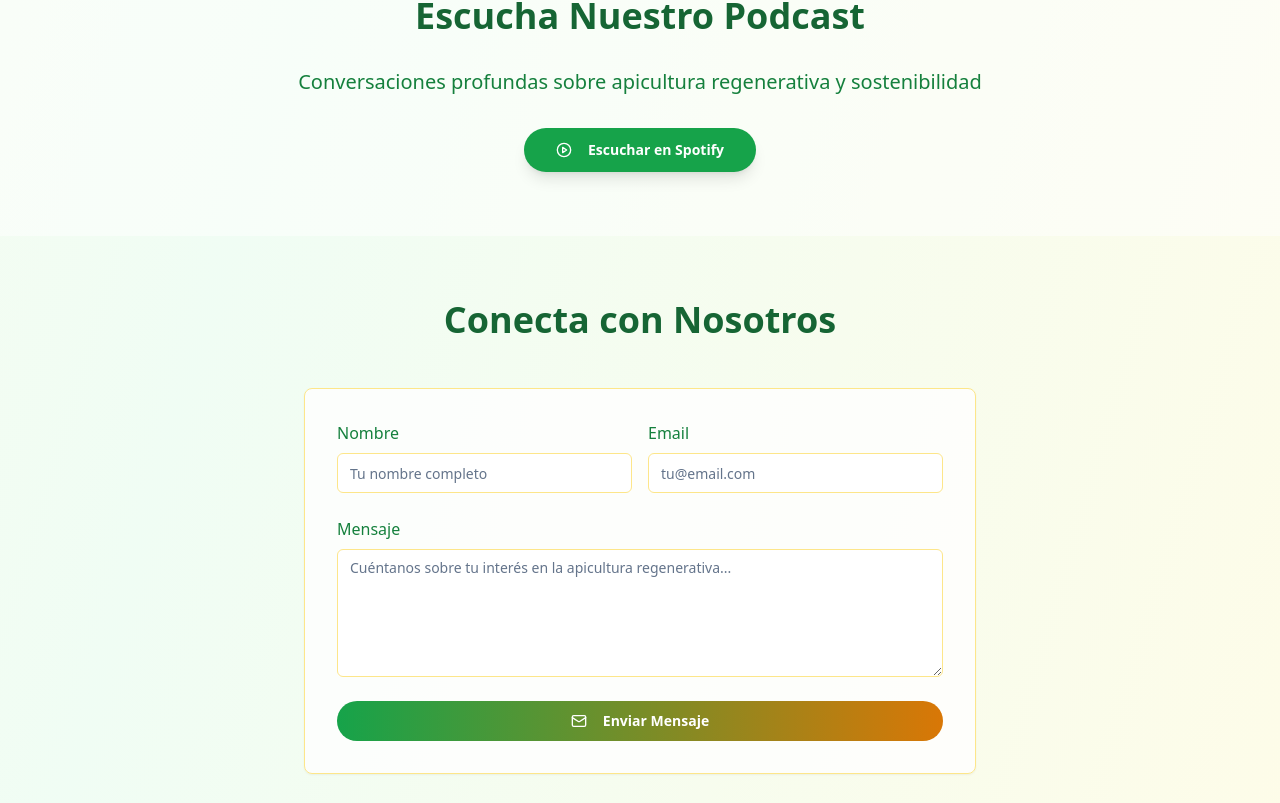
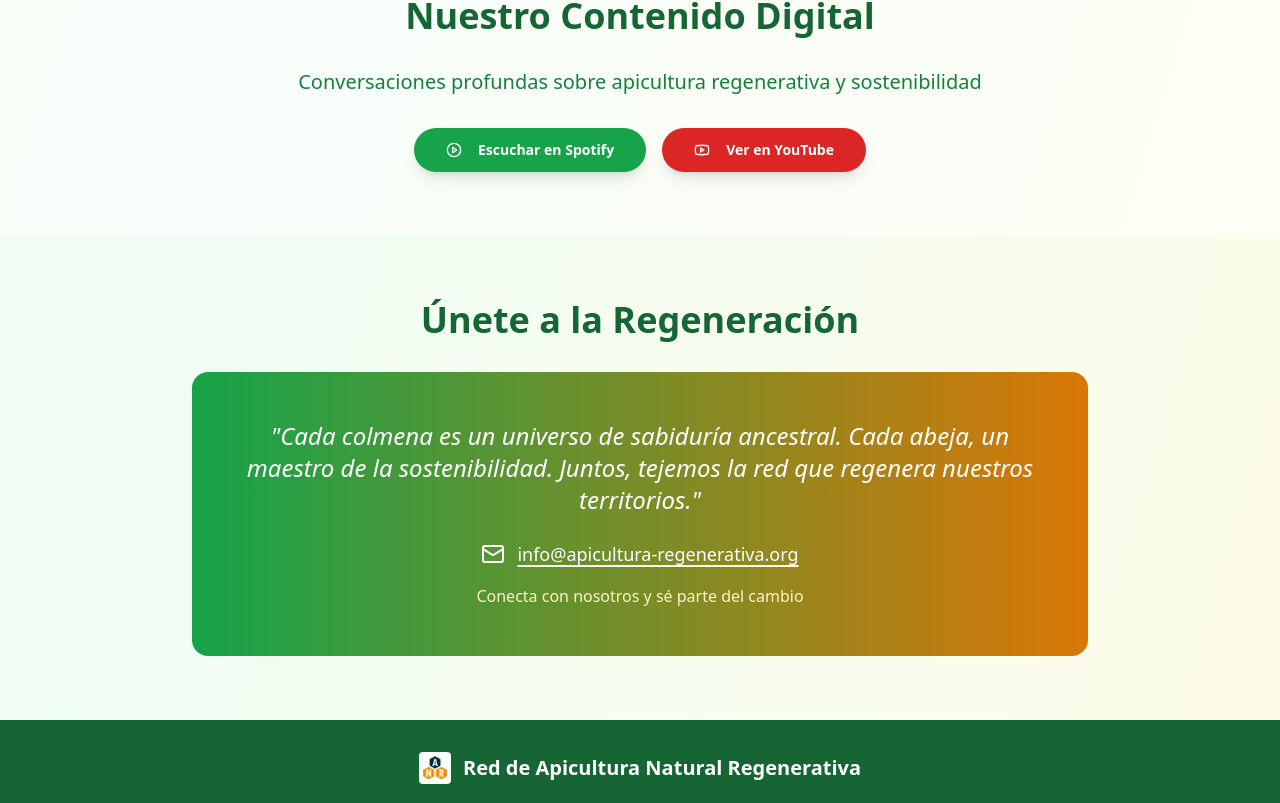
Before and after one commit to jotachan/redanr, a React (Vite) app: page / in a window 1280 px wide. Shown: the part 3317-4120 px from the top of the page. Built offline with nearby package versions, Linux system fonts and the light colour scheme.

Commit message:
Remove contact form, add email and YouTube
Remove the contact form and replace it with an email address and an inspirational text. Also, add a link to a YouTube channel.

```diff
--- a/src/pages/Index.tsx
+++ b/src/pages/Index.tsx
@@ -1,23 +1,13 @@
-
 import React from 'react';
-import { Download, Users, Leaf, Phone, Mail, MapPin, PlayCircle } from 'lucide-react';
+import { Download, Users, Leaf, Phone, Mail, MapPin, PlayCircle, Youtube } from 'lucide-react';
 import { Button } from '@/components/ui/button';
 import { Card, CardContent } from '@/components/ui/card';
-import { Input } from '@/components/ui/input';
-import { Textarea } from '@/components/ui/textarea';
 import { toast } from 'sonner';
 
 const Index = () => {
   const handleDownload = () => {
     toast.success("Descarga iniciada", {
       description: "El documento de estándares se está descargando"
-    });
-  };
-
-  const handleContactSubmit = (e: React.FormEvent) => {
-    e.preventDefault();
-    toast.success("Mensaje enviado", {
-      description: "Te contactaremos pronto"
     });
   };
 
@@ -206,15 +196,16 @@ const Index = () => {
         </div>
       </section>
 
-      {/* Podcast Section */}
+      {/* Podcast y YouTube Section */}
       <section className="py-16 px-4 bg-white/50">
         <div className="container mx-auto text-center">
           <h3 className="text-4xl font-bold text-green-800 mb-8">
-            Escucha Nuestro Podcast
+            Nuestro Contenido Digital
           </h3>
           <p className="text-xl text-green-700 mb-8">
             Conversaciones profundas sobre apicultura regenerativa y sostenibilidad
           </p>
+          <div className="flex flex-col sm:flex-row gap-4 justify-center">
             <Button
               onClick={() => window.open('https://open.spotify.com', '_blank')}
               size="lg"
@@ -223,56 +214,43 @@ const Index = () => {
               <PlayCircle className="w-5 h-5 mr-2" />
               Escuchar en Spotify
             </Button>
+            <Button
+              onClick={() => window.open('https://youtube.com', '_blank')}
+              size="lg"
+              className="bg-red-600 hover:bg-red-700 text-white font-bold px-8 py-3 rounded-full transition-all duration-300 hover:scale-105 shadow-lg"
+            >
+              <Youtube className="w-5 h-5 mr-2" />
+              Ver en YouTube
+            </Button>
+          </div>
         </div>
       </section>
 
-      {/* Formulario de Contacto */}
+      {/* Sección de Contacto con Texto Inspirador */}
       <section className="py-16 px-4">
         <div className="container mx-auto">
-          <div className="max-w-2xl mx-auto">
-            <h3 className="text-4xl font-bold text-center text-green-800 mb-12">
-              Conecta con Nosotros
+          <div className="max-w-4xl mx-auto text-center">
+            <h3 className="text-4xl font-bold text-green-800 mb-8">
+              Únete a la Regeneración
             </h3>
-            <Card className="bg-white/80 border-amber-200">
-              <CardContent className="p-8">
-                <form onSubmit={handleContactSubmit} className="space-y-6">
-                  <div className="grid md:grid-cols-2 gap-4">
-                    <div>
-                      <label className="block text-green-700 font-medium mb-2">Nombre</label>
-                      <Input
-                        placeholder="Tu nombre completo"
-                        className="border-amber-200 focus:border-amber-500"
-                        required
-                      />
+            <div className="bg-gradient-to-r from-green-600 to-amber-600 rounded-2xl p-12 text-white">
+              <p className="text-2xl font-light mb-6 italic">
+                "Cada colmena es un universo de sabiduría ancestral. Cada abeja, un maestro de la sostenibilidad.
+                Juntos, tejemos la red que regenera nuestros territorios."
+              </p>
+              <div className="flex items-center justify-center space-x-3 text-lg">
+                <Mail className="w-6 h-6" />
+                <a
+                  href="mailto:info@apicultura-regenerativa.org"
+                  className="hover:text-amber-200 transition-colors underline decoration-2 underline-offset-4"
+                >
+                  info@apicultura-regenerativa.org
+                </a>
               </div>
-                    <div>
-                      <label className="block text-green-700 font-medium mb-2">Email</label>
-                      <Input
-                        type="email"
-                        placeholder="tu@email.com"
-                        className="border-amber-200 focus:border-amber-500"
-                        required
-                      />
+              <p className="text-amber-100 mt-4">
+                Conecta con nosotros y sé parte del cambio
+              </p>
             </div>
-                  </div>
-                  <div>
-                    <label className="block text-green-700 font-medium mb-2">Mensaje</label>
-                    <Textarea
-                      placeholder="Cuéntanos sobre tu interés en la apicultura regenerativa..."
-                      className="border-amber-200 focus:border-amber-500 min-h-32"
-                      required
-                    />
-                  </div>
-                  <Button
-                    type="submit"
-                    className="w-full bg-gradient-to-r from-green-600 to-amber-600 hover:from-green-700 hover:to-amber-700 text-white font-bold py-3 rounded-full transition-all duration-300 hover:scale-105"
-                  >
-                    <Mail className="w-4 h-4 mr-2" />
-                    Enviar Mensaje
-                  </Button>
-                </form>
-              </CardContent>
-            </Card>
           </div>
         </div>
       </section>
```
Lines whose indentation alone changed are shown as unchanged.
